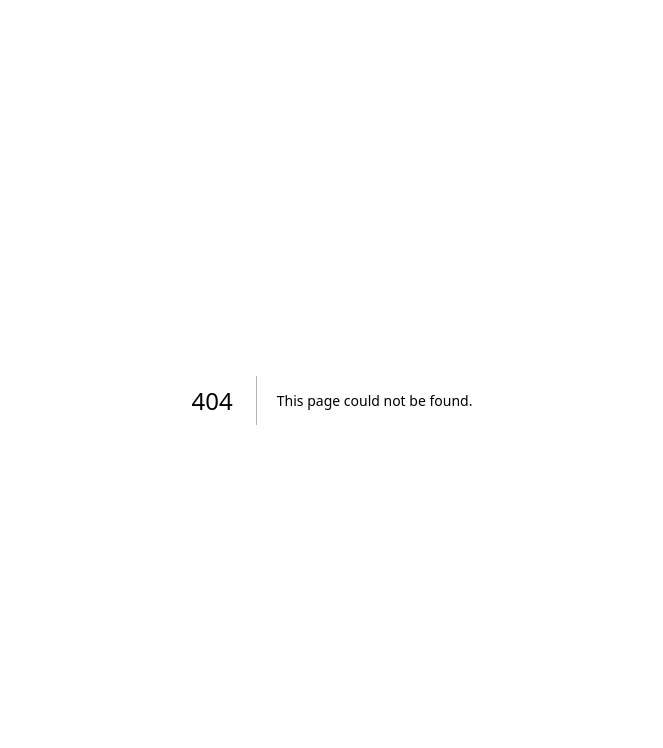
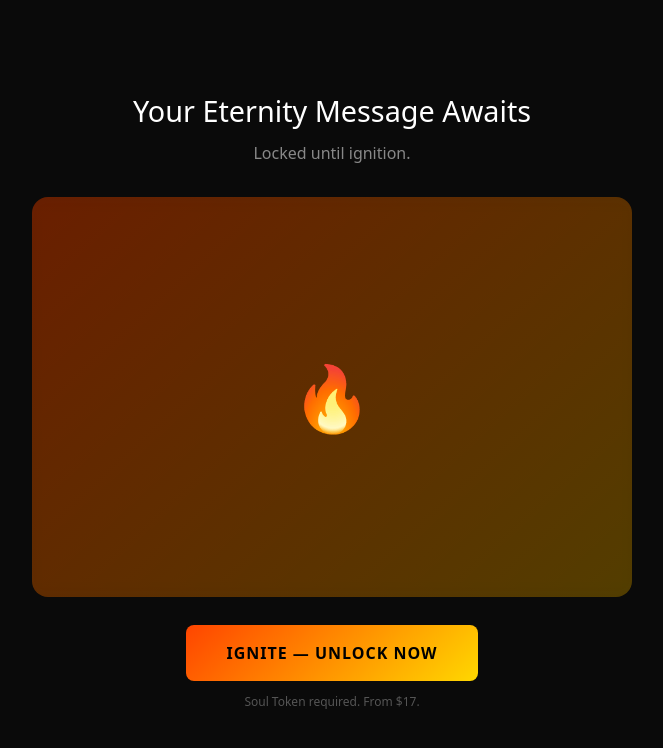
Before and after one commit to ryvynnlive-code/ryvynn-production, a Next.js app: page /upsell in a window 1280 px wide. Before the commit this address had no page. Shown: the top 748 px of the page, without its empty margins (308-971 px from the left). Built offline with nearby package versions, Linux system fonts and the light colour scheme.

Commit message:
feat: upsell page

```diff
--- /dev/null
+++ b/app/upsell/page.tsx
@@ -0,0 +1,16 @@
+'use client';
+export default function UpsellPage() {
+  return (
+    <main style={{background:'#0a0a0a',minHeight:'100vh',display:'flex',flexDirection:'column',alignItems:'center',justifyContent:'center',padding:'40px 20px'}}>
+      <h1 style={{color:'#fff',fontSize:'1.8rem',marginBottom:'8px',textAlign:'center'}}>Your Eternity Message Awaits</h1>
+      <p style={{color:'#888',marginBottom:'32px',textAlign:'center'}}>Locked until ignition.</p>
+      <div style={{position:'relative',width:'100%',maxWidth:'600px',height:'400px',borderRadius:'16px',overflow:'hidden'}}>
+        <div style={{position:'absolute',inset:0,background:'#1a0a00',filter:'blur(12px)',transform:'scale(1.05)'}}/>
+        <div style={{position:'absolute',inset:0,background:'linear-gradient(137.5deg,rgba(255,69,0,0.35),rgba(255,215,0,0.25))'}}/>
+        <div style={{position:'absolute',inset:0,display:'flex',alignItems:'center',justifyContent:'center',fontSize:'4rem'}}>🔥</div>
+      </div>
+      <a href="/pricing" style={{marginTop:'28px',display:'inline-block',padding:'16px 40px',background:'linear-gradient(137.5deg,#ff4500,#ffd700)',color:'#000',fontWeight:'bold',fontSize:'1rem',borderRadius:'8px',textDecoration:'none',letterSpacing:'1px'}}>IGNITE — UNLOCK NOW</a>
+      <p style={{color:'#555',fontSize:'12px',marginTop:'12px'}}>Soul Token required. From $17.</p>
+    </main>
+  );
+}
```
